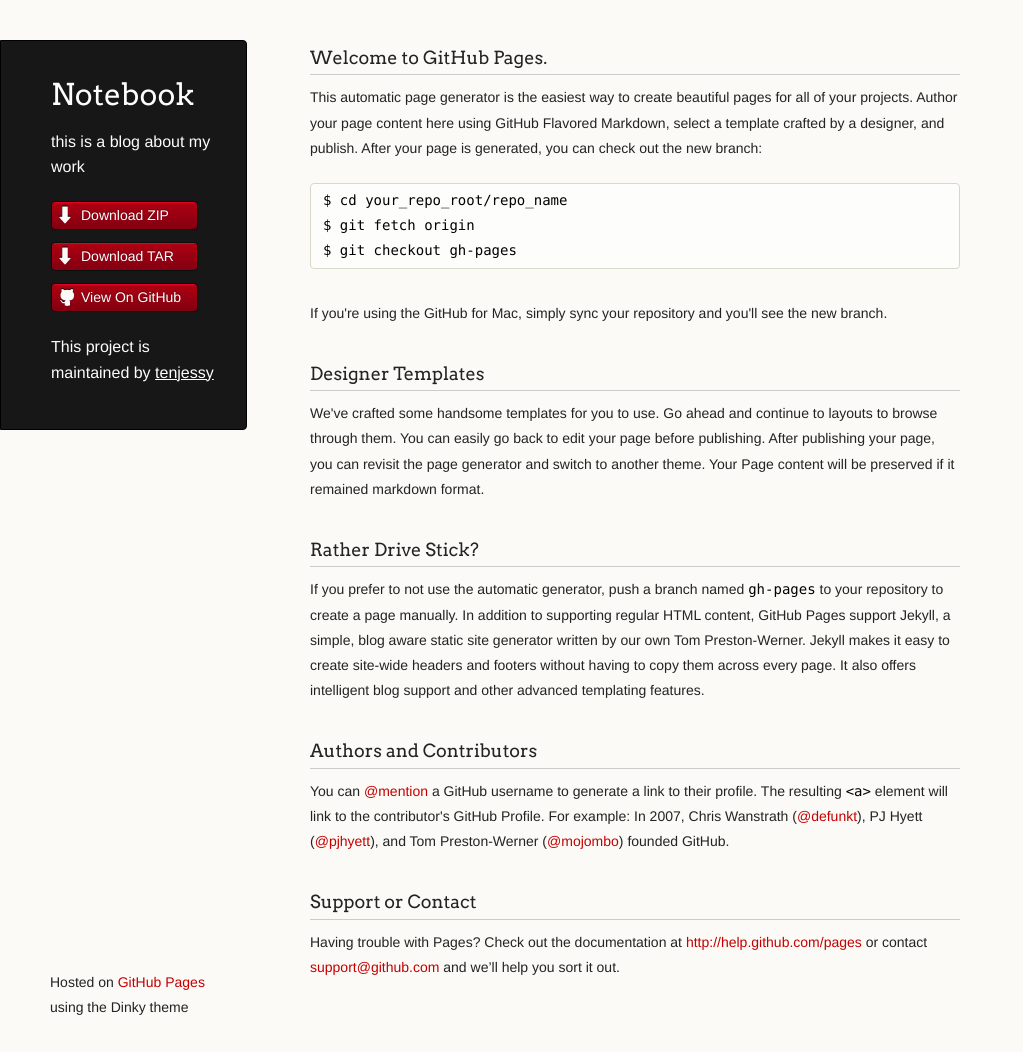
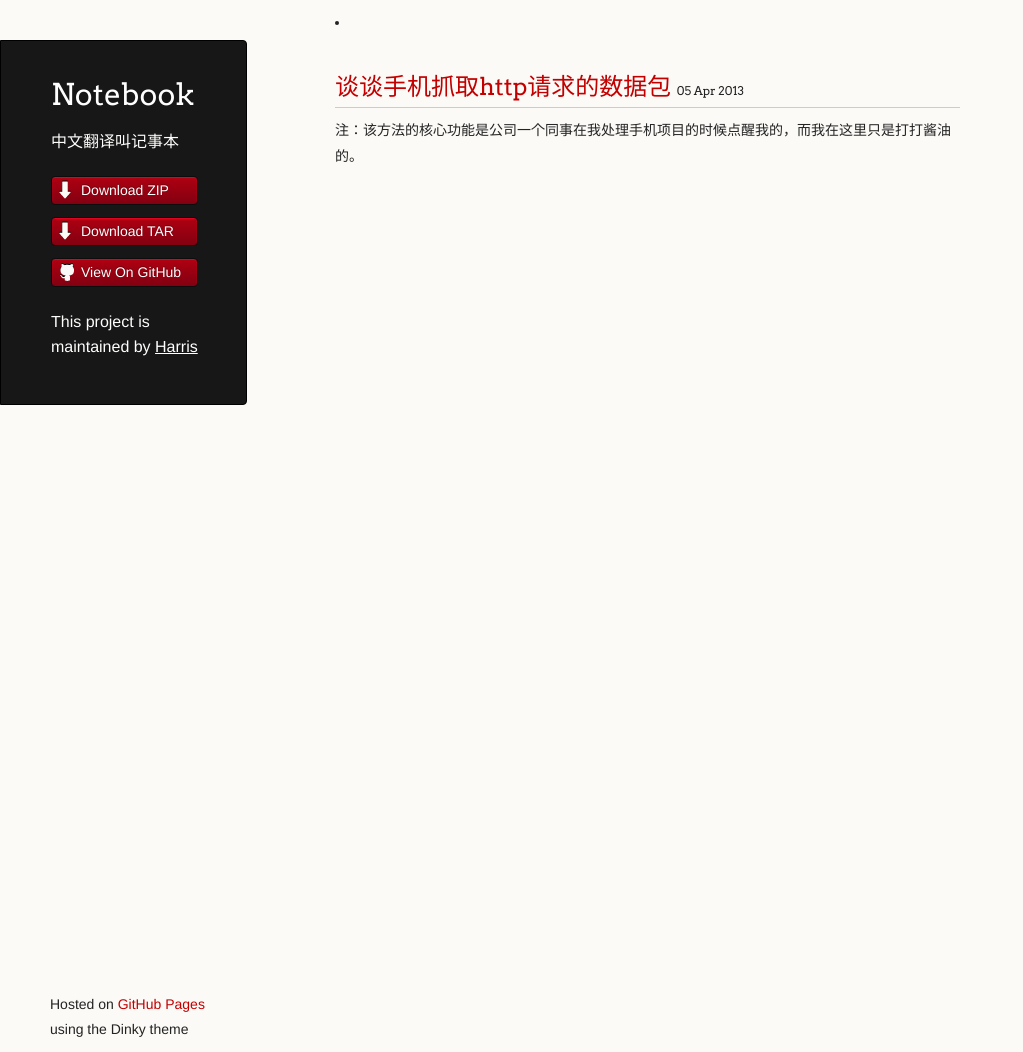
Before and after one commit to tenjessy/blog, a Jekyll site: the page built from index.html, in a window 1280 px wide and 1052 px high. Shown: the whole window, without its empty margins (0-1023 px from the left). Built offline with Jekyll 4.4.1, drawn with Linux system fonts in a browser that asks for light colours; Markdown is read by kramdown in place of the engine named in the settings.

Commit message:
调整模板

```diff
--- a/_layouts/default.html
+++ b/_layouts/default.html
@@ -3,51 +3,34 @@
 <head>
 	<meta http-equiv="content-type" content="text/html; charset=utf-8" />
 	<title>{{ page.title }}</title>
-	<link rel="stylesheet" href="css/styles.css">
-    <link rel="stylesheet" href="css/pygment_trac.css">
-	<script type="text/javascript" src="javascript/scale.fix.js"></script>
+	<link rel="stylesheet" href="http://tenjessy.github.io/blog/css/styles.css">
+    <link rel="stylesheet" href="http://tenjessy.github.io/blog/css/pygment_trac.css">
 </head>
 <body>
 
 <div class="wrapper">
 	<header>
 		<h1 class="header">Notebook</h1>
-		<p class="header">this is a blog about my work</p>
+		<p class="header">中文翻译叫记事本</p>
 
 		<ul>
-			<li class="download"><a class="buttons" href="https://github.com/tenjessy/notebook/zipball/master">Download ZIP</a></li>
-			<li class="download"><a class="buttons" href="https://github.com/tenjessy/notebook/tarball/master">Download TAR</a></li>
+			<li class="download"><a class="buttons" href="#">Download ZIP</a></li>
+			<li class="download"><a class="buttons" href="#">Download TAR</a></li>
 			<li><a class="buttons github" href="https://github.com/tenjessy/notebook">View On GitHub</a></li>
 		</ul>
-		<p class="header">This project is maintained by <a class="header name" href="https://github.com/tenjessy">tenjessy</a></p>
+		<p class="header">This project is maintained by <a class="header name" href="https://github.com/tenjessy">Harris</a></p>
 	</header>
-	<section>
-		<h3>
-		<a name="welcome-to-github-pages" class="anchor" href="#welcome-to-github-pages"><span class="octicon octicon-link"></span></a>Welcome to GitHub Pages.</h3>
 
-		<p>This automatic page generator is the easiest way to create beautiful pages for all of your projects. Author your page content here using GitHub Flavored Markdown, select a template crafted by a designer, and publish. After your page is generated, you can check out the new branch:</p>
-<pre><code>$ cd your_repo_root/repo_name
-$ git fetch origin
-$ git checkout gh-pages
-</code></pre>
-		<p>If you're using the GitHub for Mac, simply sync your repository and you'll see the new branch.</p>
+	<section class="content">
+		{{ content }}
+	</section>
 
-		<h3><a name="designer-templates" class="anchor" href="#designer-templates"><span class="octicon octicon-link"></span></a>Designer Templates</h3>
-		<p>We've crafted some handsome templates for you to use. Go ahead and continue to layouts to browse through them. You can easily go back to edit your page before publishing. After publishing your page, you can revisit the page generator and switch to another theme. Your Page content will be preserved if it remained markdown format.</p>
-
-		<h3><a name="rather-drive-stick" class="anchor" href="#rather-drive-stick"><span class="octicon octicon-link"></span></a>Rather Drive Stick?</h3>
-		<p>If you prefer to not use the automatic generator, push a branch named <code>gh-pages</code> to your repository to create a page manually. In addition to supporting regular HTML content, GitHub Pages support Jekyll, a simple, blog aware static site generator written by our own Tom Preston-Werner. Jekyll makes it easy to create site-wide headers and footers without having to copy them across every page. It also offers intelligent blog support and other advanced templating features.</p>
-
-		<h3><a name="authors-and-contributors" class="anchor" href="#authors-and-contributors"><span class="octicon octicon-link"></span></a>Authors and Contributors</h3>
-		<p>You can <a href="https://github.com/blog/821" class="user-mention">@mention</a> a GitHub username to generate a link to their profile. The resulting <code>&lt;a&gt;</code> element will link to the contributor's GitHub Profile. For example: In 2007, Chris Wanstrath (<a href="https://github.com/defunkt" class="user-mention">@defunkt</a>), PJ Hyett (<a href="https://github.com/pjhyett" class="user-mention">@pjhyett</a>), and Tom Preston-Werner (<a href="https://github.com/mojombo" class="user-mention">@mojombo</a>) founded GitHub.</p>
-
-		<h3><a name="support-or-contact" class="anchor" href="#support-or-contact"><span class="octicon octicon-link"></span></a>Support or Contact</h3>
-		<p>Having trouble with Pages? Check out the documentation at <a href="http://help.github.com/pages">http://help.github.com/pages</a> or contact <a href="mailto:support@github.com">support@github.com</a> and we’ll help you sort it out.</p>
-	</section>
 	<footer>
 		<p><small>Hosted on <a href="http://pages.github.com">GitHub Pages</a> using the Dinky theme</small></p>
 	</footer>
 </div>
 
+
+<script type="text/javascript" src="http://tenjessy.github.io/blog/javascript/scale.fix.js"></script>
 </body>
 </html>
--- a/css/styles.css
+++ b/css/styles.css
@@ -332,6 +332,7 @@
   bottom:10px;
 	padding-left: 50px;
 }
+footer p { margin:0px; }
 
 @media print, screen and (max-width: 960px) {
 
@@ -419,3 +420,7 @@
     color:#444;
   }
 }
+
+
+.article-list { }
+.article-list .meta { font-size:12px; }
--- a/index.html
+++ b/index.html
@@ -2,3 +2,16 @@
 layout: default
 title: Harris I try be a Jser.
 ---
+
+<ul class="article-list">
+	{% for post in site.posts %}
+	<li>
+		<h2 class="title">
+			<a href="{{ post.url }}">{{ post.title }}</a>
+			<small class="meta" datetime="{{ post.date | date_to_string }}">{{ post.date | date_to_string }}</small>
+		</h2>
+		<div class="excerpt">{{ post.excerpt }}</div>
+
+	</li>
+	{% endfor %}
+</ul>
```
Also changed, not shown: _config.yml (line endings or trailing spaces).
